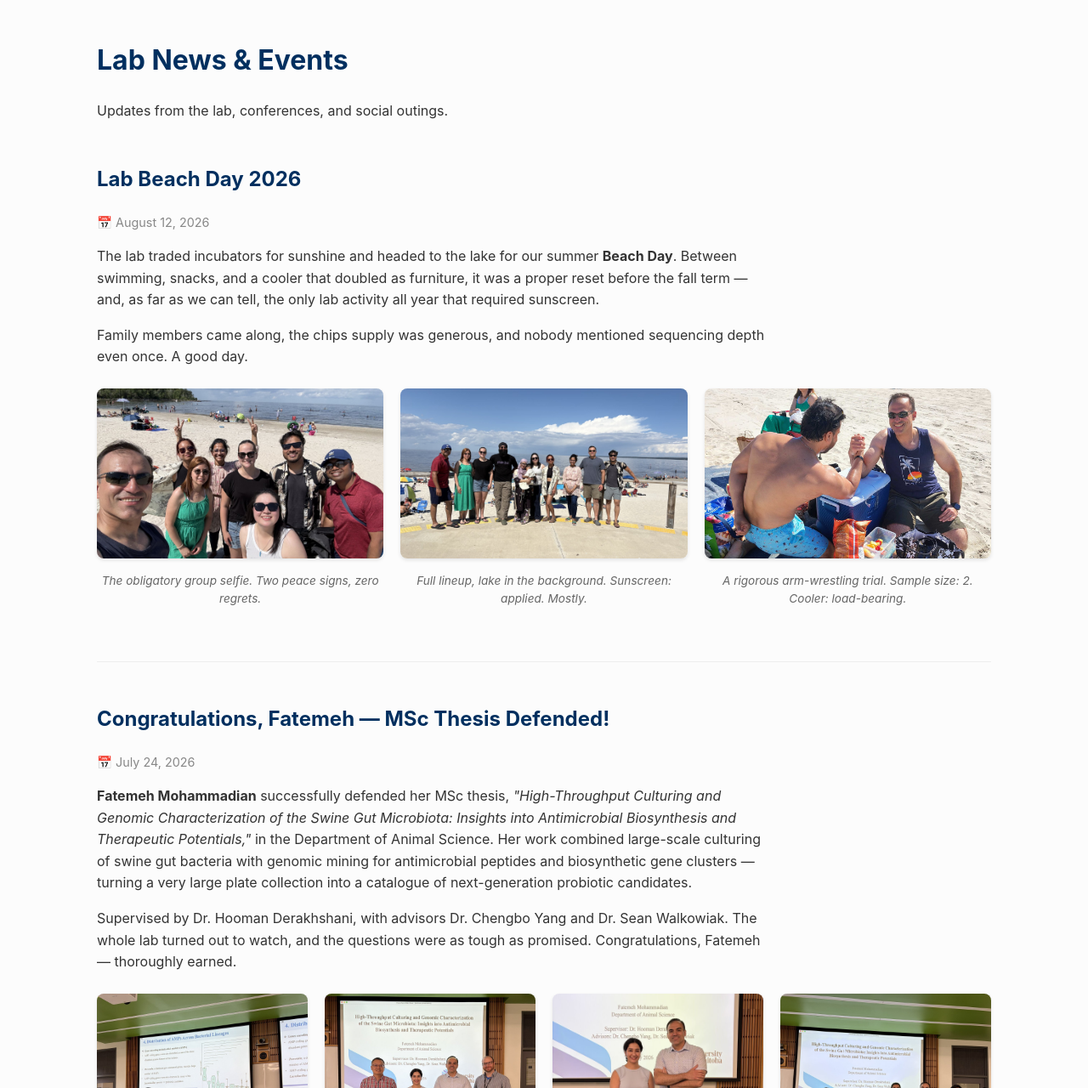
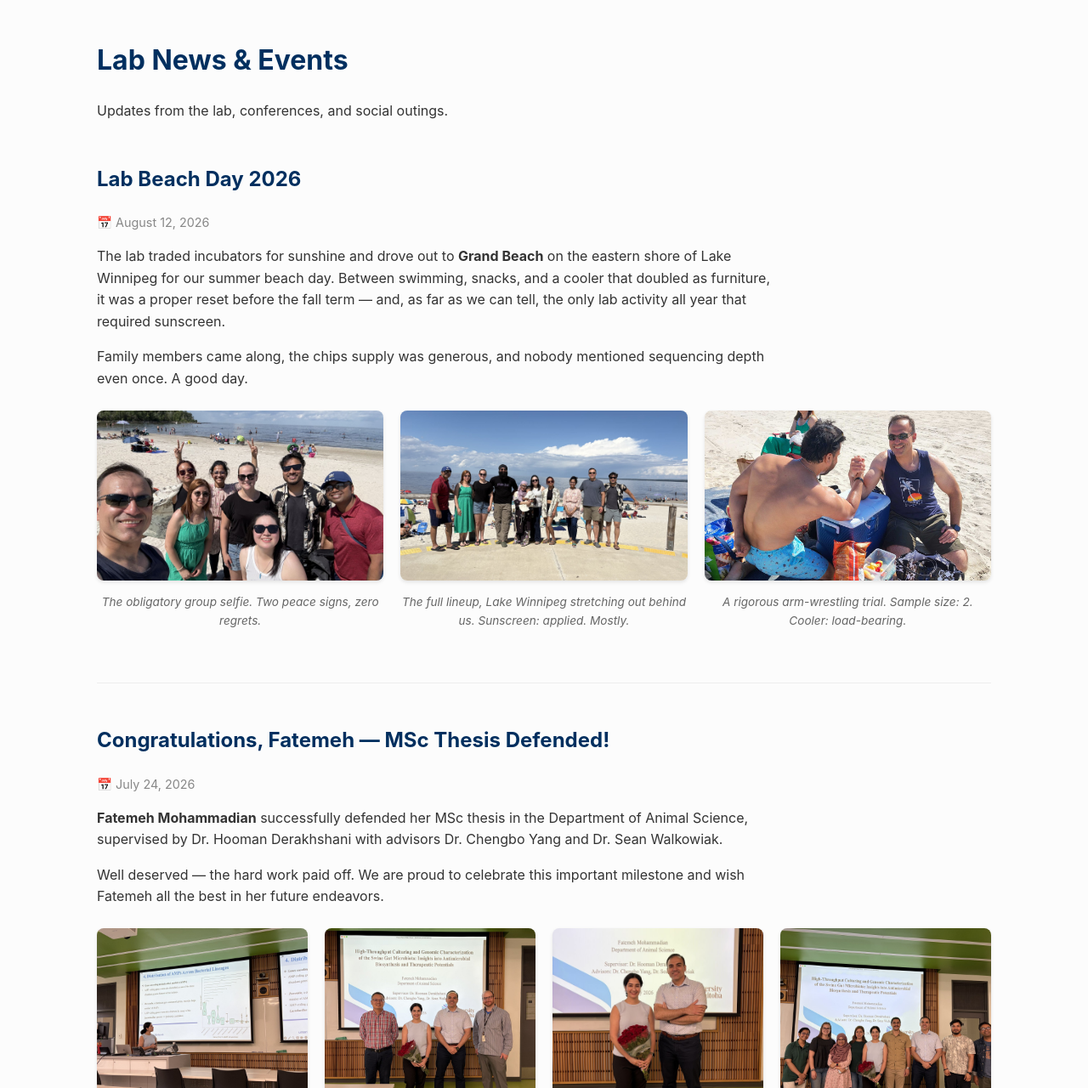
Before and after one commit to TLMicrobiomeLab/tlmicrobiomelab.github.io, a Jekyll site: the page built from events.md, in a window 1280 px wide and 1400 px high, cut to the strip 120-1400 px from the top of the window. Shown: the whole strip at 85% size. Built offline with Jekyll 4.4.1, drawn with Linux system fonts in a browser that asks for light colours.

Commit message:
Add files via upload

```diff
--- a/events.md
+++ b/events.md
@@ -15,7 +15,7 @@ permalink: /events/
     <p style="color: #888; font-size: 0.9rem; margin-bottom: 1rem;">📅 August 12, 2026</p>
 
     <p style="max-width: 800px;">
-        The lab traded incubators for sunshine and headed to the lake for our summer <strong>Beach Day</strong>. Between swimming, snacks, and a cooler that doubled as furniture, it was a proper reset before the fall term — and, as far as we can tell, the only lab activity all year that required sunscreen.
+        The lab traded incubators for sunshine and drove out to <strong>Grand Beach</strong> on the eastern shore of Lake Winnipeg for our summer beach day. Between swimming, snacks, and a cooler that doubled as furniture, it was a proper reset before the fall term — and, as far as we can tell, the only lab activity all year that required sunscreen.
     </p>
     <p style="max-width: 800px;">
         Family members came along, the chips supply was generous, and nobody mentioned sequencing depth even once. A good day.
@@ -35,7 +35,7 @@ permalink: /events/
             <img src="{{ '/images/beach2026/beach-2.jpg' | relative_url }}" alt="TLMR lab members lined up at the beach"
                  style="width: 100%; height: 200px; object-fit: cover; border-radius: 8px; box-shadow: 0 2px 4px rgba(0,0,0,0.1);">
             <p style="font-size: 0.85rem; color: #666; text-align: center; margin-top: 8px; font-style: italic;">
-                Full lineup, lake in the background. Sunscreen: applied. Mostly.
+                The full lineup, Lake Winnipeg stretching out behind us. Sunscreen: applied. Mostly.
             </p>
         </div>
 
@@ -58,10 +58,10 @@ permalink: /events/
     <p style="color: #888; font-size: 0.9rem; margin-bottom: 1rem;">📅 July 24, 2026</p>
 
     <p style="max-width: 800px;">
-        <strong>Fatemeh Mohammadian</strong> successfully defended her MSc thesis, <em>"High-Throughput Culturing and Genomic Characterization of the Swine Gut Microbiota: Insights into Antimicrobial Biosynthesis and Therapeutic Potentials,"</em> in the Department of Animal Science. Her work combined large-scale culturing of swine gut bacteria with genomic mining for antimicrobial peptides and biosynthetic gene clusters — turning a very large plate collection into a catalogue of next-generation probiotic candidates.
+        <strong>Fatemeh Mohammadian</strong> successfully defended her MSc thesis in the Department of Animal Science, supervised by Dr. Hooman Derakhshani with advisors Dr. Chengbo Yang and Dr. Sean Walkowiak.
     </p>
     <p style="max-width: 800px;">
-        Supervised by Dr. Hooman Derakhshani, with advisors Dr. Chengbo Yang and Dr. Sean Walkowiak. The whole lab turned out to watch, and the questions were as tough as promised. Congratulations, Fatemeh — thoroughly earned.
+        Well deserved — the hard work paid off. We are proud to celebrate this important milestone and wish Fatemeh all the best in her future endeavors.
     </p>
 
     <div style="display: grid; grid-template-columns: repeat(auto-fit, minmax(220px, 1fr)); gap: 20px; margin-top: 1.5rem;">
```
